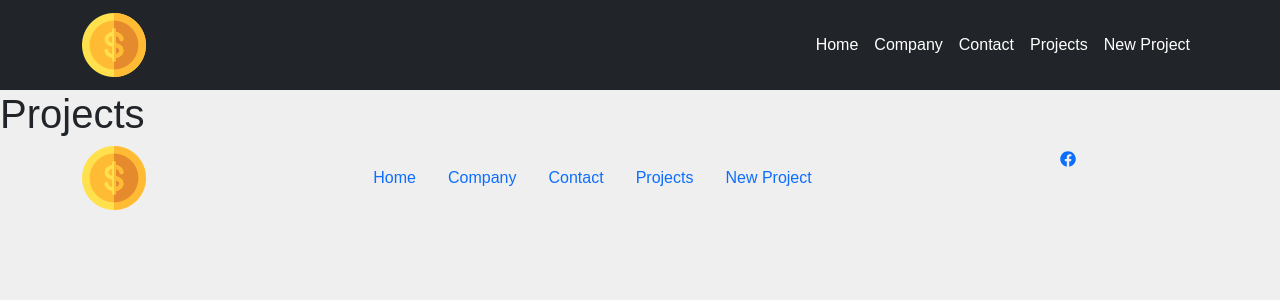
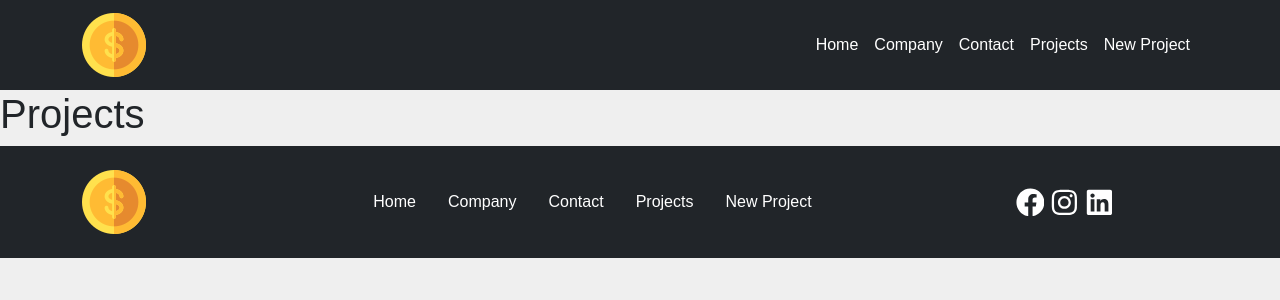
Before and after one commit to eliabedossantos/costs, a React (Create React App) app: page /my-projects in a window 1280 px wide. Shown: the top 300 px of the page. Built offline with nearby package versions, Linux system fonts and the light colour scheme.

Commit message:
final footer

```diff
--- a/src/App.js
+++ b/src/App.js
@@ -1,7 +1,7 @@
 //General
 import { BrowserRouter, Routes, Route, Link } from "react-router-dom";
 import 'bootstrap/dist/css/bootstrap.min.css';
-import { Container, Row, Col } from 'react-bootstrap'
+import { Container, Row, Col } from 'react-bootstrap';
 
 // Pages
 import Home from "./components/pages/Home";
@@ -11,8 +11,8 @@ import Projects from "./components/pages/Projects";
 import NewProject from "./components/pages/NewProject";
 
 // layout
-import NavTop from './components/layout/NavTop'
-import Footer from './components/layout/Footer'
+import NavTop from './components/layout/NavTop';
+import Footer from './components/layout/Footer';
 
 
 function App() {
--- a/src/components/layout/Footer.js
+++ b/src/components/layout/Footer.js
@@ -6,44 +6,50 @@ import { FaFacebook, FaInstagram, FaLinkedin} from 'react-icons/fa';
 
 function Footer(){
     return(
-        <footer className={styles.Footer}>
+        <footer className="bg-dark py-4">
             <Container>
                 <Row>
-                    <Col lg="2">
+                    <Col className="d-flex justify-content-center justify-content-lg-start margin-bottom-mob" lg="2">
                         <Link to="/">
                             <img src={logo} alt="logo" className={`mw-100`}/>
                         </Link>
                     </Col>
-                    <Col lg="7" className="d-flex justify-content-center align-items-center">
-                        <Nav defaultActiveKey="/home" as="ul">
+                    <Col lg="7" className="d-flex justify-content-center align-items-center margin-bottom-mob">
+                        <Nav className="justify-content-center" defaultActiveKey="/home" as="ul">
                             <Nav.Item as="li">
                                 <Link
-                                className={`nav-link ${styles.LinkNavbar}`}  to="/">Home</Link>
+                                className={`nav-link ${styles.LinkFooter}`}  to="/">Home</Link>
                             </Nav.Item>
                             <Nav.Item as="li">
                                 <Link
-                                className={`nav-link ${styles.LinkNavbar}`}  to="/company">Company</Link>
+                                className={`nav-link ${styles.LinkFooter}`}  to="/company">Company</Link>
                             </Nav.Item>
                             <Nav.Item as="li">
                                 <Link
-                                className={`nav-link ${styles.LinkNavbar}`}  to="/contact">Contact</Link>
+                                className={`nav-link ${styles.LinkFooter}`}  to="/contact">Contact</Link>
                             </Nav.Item>
                             <Nav.Item as="li">
                                 <Link
-                                className={`nav-link ${styles.LinkNavbar}`}  to="/my-projects">Projects</Link>
+                                className={`nav-link ${styles.LinkFooter}`}  to="/my-projects">Projects</Link>
                             </Nav.Item>
                             <Nav.Item as="li">
                                 <Link
-                                className={`nav-link ${styles.LinkNavbar}`}  to="/new-project">New Project</Link>
+                                className={`nav-link ${styles.LinkFooter}`}  to="/new-project">New Project</Link>
                             </Nav.Item>
                         </Nav>
 
                     </Col>
                     <Col lg="3">
-                        <div className="d-flex align-items-center justify-content-center" >
+                        <div className="d-flex align-items-center justify-content-center h-100 w-100" >
                             <div className={`${styles.socialMedia}`}>
-                                <a href="#" target="_blank">
+                                <a href="https://www.facebook.com/" target="_blank" rel='noreferrer' className="mr-2">
                                     <FaFacebook className={`${styles.socialMediaIcon}`}/>
+                                </a>
+                                <a href="https://www.facebook.com/" target="_blank" rel='noreferrer' className="mr-2">
+                                    <FaInstagram className={`${styles.socialMediaIcon}`}/>
+                                </a>
+                                <a href="https://www.facebook.com/" target="_blank" rel='noreferrer'>
+                                    <FaLinkedin className={`${styles.socialMediaIcon}`}/>
                                 </a>
                             </div>
                         </div>
--- a/src/components/layout/NavTop.js
+++ b/src/components/layout/NavTop.js
@@ -2,7 +2,8 @@ import { Navbar, Nav, Container } from 'react-bootstrap';
 import './modules/NavTop.module.css';
 import styles from './modules/NavTop.module.css';
 import { Link } from 'react-router-dom';
-import logo from '../../img/costs_logo.png';
+import logo from '../../img/costs_logo.png'
+import { FaBars} from 'react-icons/fa';;
 function NavTop(){
     return (
         <Navbar className="justify-content-end" bg="dark"
--- a/src/components/layout/modules/Footer.module.css
+++ b/src/components/layout/modules/Footer.module.css
@@ -0,0 +1,11 @@
+.socialMediaIcon{
+    font-size: 1.8em;
+    color: white;
+    margin-right: .2em;
+}
+:is(.socialMediaIcon, .LinkFooter):hover{
+    color: #ffbb33 !important;
+}
+.LinkFooter{
+    color: white;
+}
--- a/src/index.css
+++ b/src/index.css
@@ -9,3 +9,14 @@ html, body #root {
   background-color: #efefef;
   height: 100%;
 }
+
+.navbar-light .navbar-toggler-icon{
+  background-image: url('./img/menu.svg') !important;
+}
+
+@media (max-width: 768px) {
+  .margin-bottom-mob {
+    margin-bottom: 1em;
+  }
+
+}
```
Also changed, not shown: src/img/menu.svg (added), 1 other file (tests, documents, lock files or other folders).
